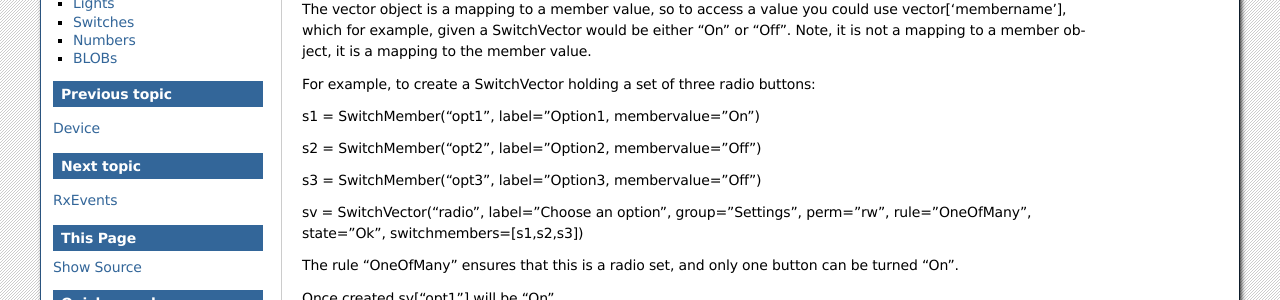
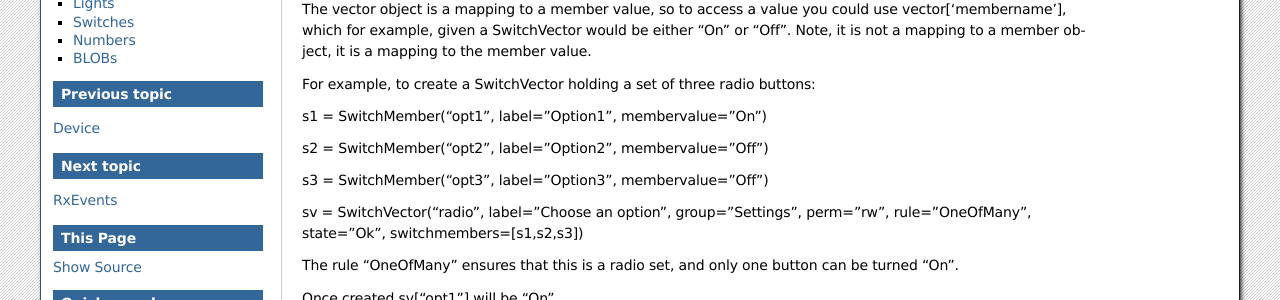
Before and after one commit to bernie-skipole/indipydriver, a Sphinx documentation site: the page built from docs/source/usage/propertyvectors.rst, in a window 1280 px wide and 900 px high. Shown: the part 144-444 px from the top of the window. Built offline with Sphinx 7.4.7, drawn with Linux system fonts in a browser that asks for light colours.

Commit message:
doc change

```diff
--- a/docs/source/usage/propertyvectors.rst
+++ b/docs/source/usage/propertyvectors.rst
@@ -7,11 +7,11 @@ The vector object is a mapping to a member value, so to access a value you could
 
 For example, to create a SwitchVector holding a set of three radio buttons:
 
-s1 = SwitchMember("opt1", label="Option1, membervalue="On")
+s1 = SwitchMember("opt1", label="Option1", membervalue="On")
 
-s2 = SwitchMember("opt2", label="Option2, membervalue="Off")
+s2 = SwitchMember("opt2", label="Option2", membervalue="Off")
 
-s3 = SwitchMember("opt3", label="Option3, membervalue="Off")
+s3 = SwitchMember("opt3", label="Option3", membervalue="Off")
 
 sv = SwitchVector("radio", label="Choose an option", group="Settings", perm="rw", rule="OneOfMany", state="Ok", switchmembers=[s1,s2,s3])
 
```
